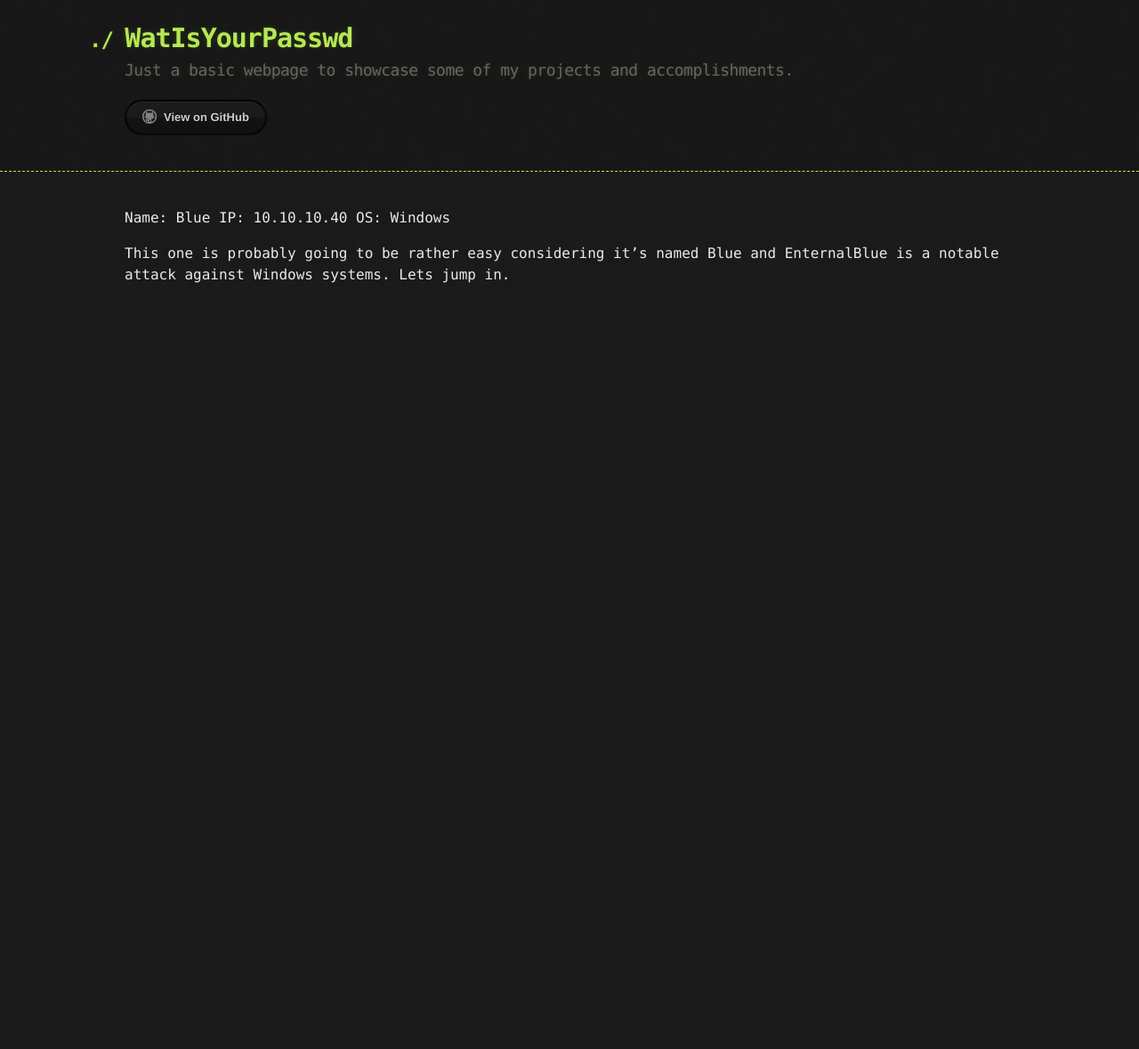
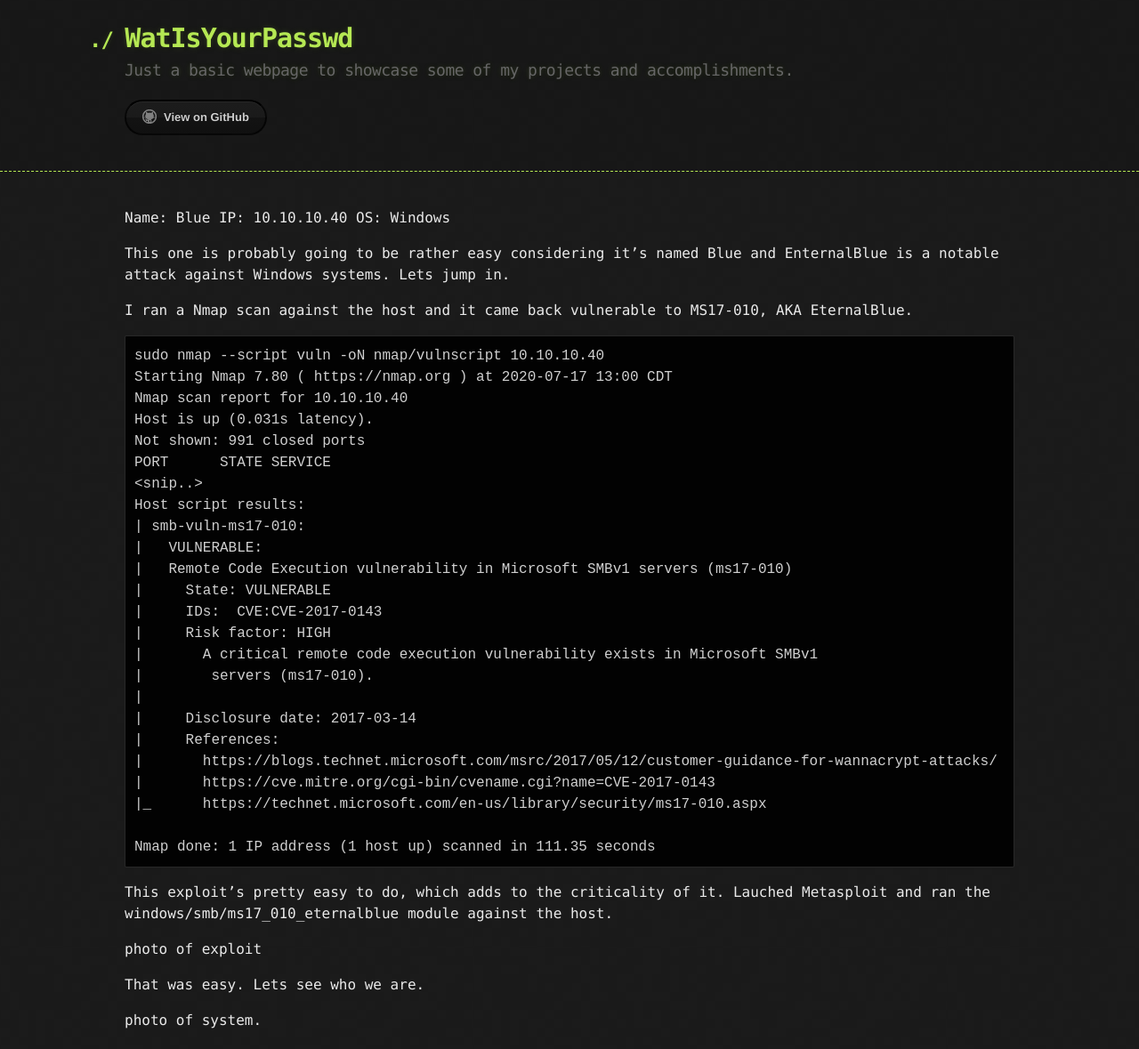
Before and after one commit to 0xForearms/0xForearms.github.io, a Jekyll site: the page built from HTB/Blue.md, in a window 1280 px wide. Shown: the whole page at 89% size. Built offline with Jekyll 4.4.1, drawn with Linux system fonts in a browser that asks for light colours; our own code applies the rules of GitHub Pages for plain Markdown files; before the commit the page ends 900 px from its top, so only the background shows below that.

Commit message:
Update Blue.md

```diff
--- a/HTB/Blue.md
+++ b/HTB/Blue.md
@@ -3,3 +3,39 @@
 OS:   Windows
 
 This one is probably going to be rather easy considering it's named Blue and EnternalBlue is a notable attack against Windows systems.  Lets jump in.
+
+
+I ran a Nmap scan against the host and it came back vulnerable to MS17-010, AKA EternalBlue.
+
+    sudo nmap --script vuln -oN nmap/vulnscript 10.10.10.40
+    Starting Nmap 7.80 ( https://nmap.org ) at 2020-07-17 13:00 CDT
+    Nmap scan report for 10.10.10.40
+    Host is up (0.031s latency).
+    Not shown: 991 closed ports
+    PORT      STATE SERVICE
+    <snip..>
+    Host script results:
+    | smb-vuln-ms17-010:
+    |   VULNERABLE:
+    |   Remote Code Execution vulnerability in Microsoft SMBv1 servers (ms17-010)
+    |     State: VULNERABLE
+    |     IDs:  CVE:CVE-2017-0143
+    |     Risk factor: HIGH
+    |       A critical remote code execution vulnerability exists in Microsoft SMBv1
+    |        servers (ms17-010).
+    |
+    |     Disclosure date: 2017-03-14
+    |     References:
+    |       https://blogs.technet.microsoft.com/msrc/2017/05/12/customer-guidance-for-wannacrypt-attacks/
+    |       https://cve.mitre.org/cgi-bin/cvename.cgi?name=CVE-2017-0143
+    |_      https://technet.microsoft.com/en-us/library/security/ms17-010.aspx
+
+    Nmap done: 1 IP address (1 host up) scanned in 111.35 seconds
+
+This exploit's pretty easy to do, which adds to the criticality of it.  Lauched Metasploit and ran the windows/smb/ms17_010_eternalblue module against the host.
+
+photo of exploit
+
+That was easy.  Lets see who we are.
+
+photo of system.
```
